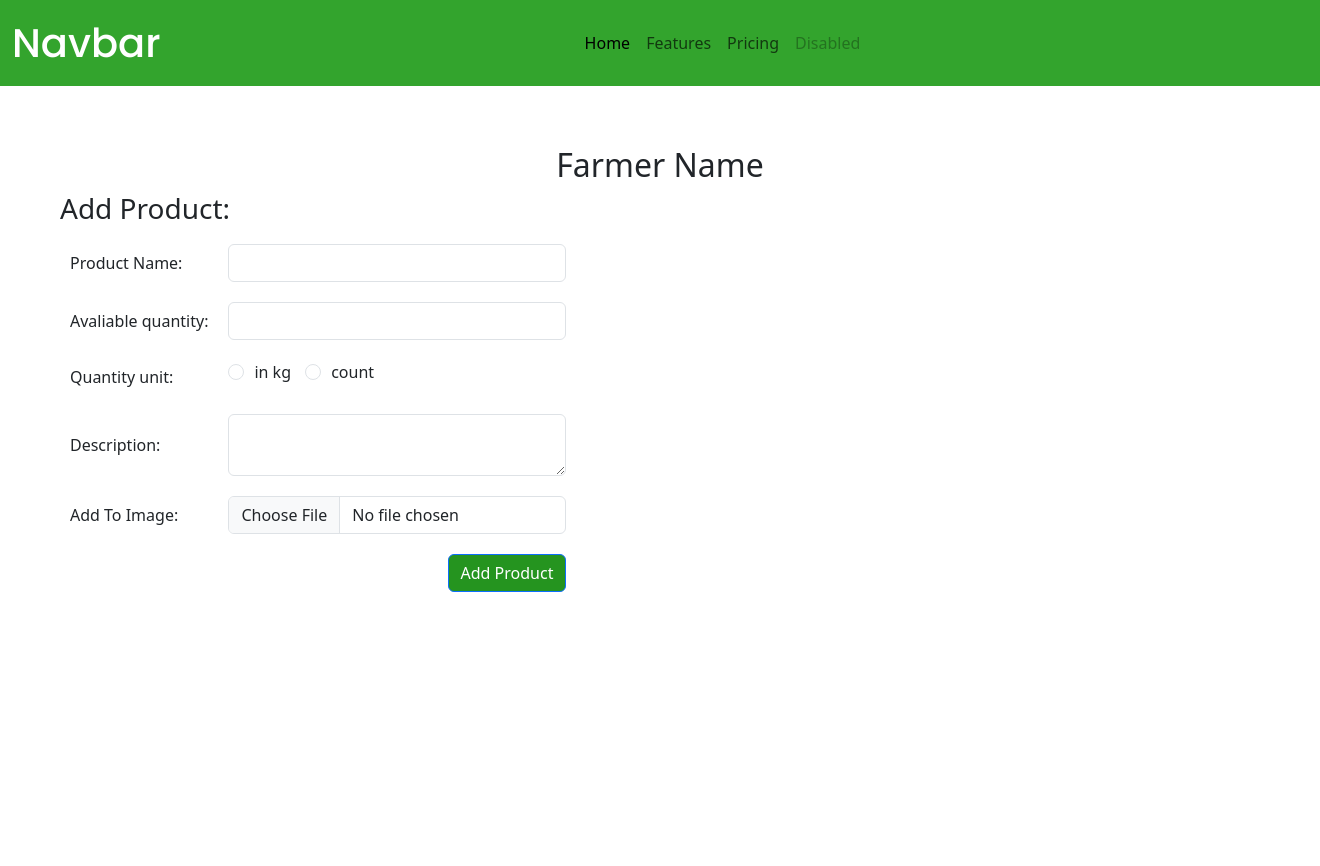
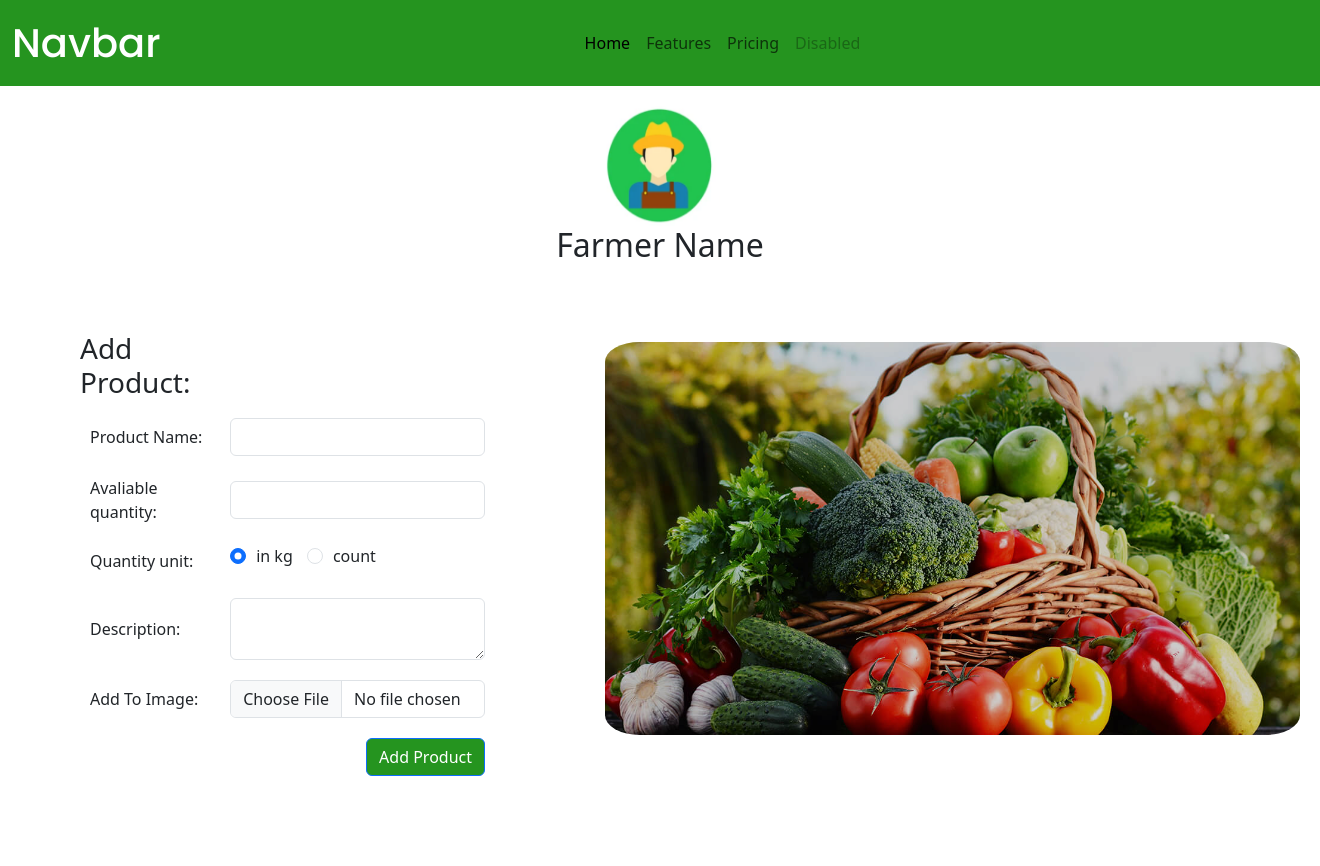
Before and after one commit to SJenush/FarmerConsumerDirectInteraction, a PHP site: page /AddProducts.php in a window 1320 px wide. Before the commit the page ends 592 px from the top, so only its background shows below. Run offline with PHP 8.4, Linux system fonts and the light colour scheme.

Commit message:
Images added and aligned

```diff
--- a/AddProducts.php
+++ b/AddProducts.php
@@ -29,10 +29,14 @@
     </div>
   </div>
 </nav>
-<div>
+<div class="contain">
+<center>
+       <img src="/static/img/farmer.png" class="ico">
+       <h2>Farmer Name</h2></center>
+<div class="flex-container">
+  <div>
+    <form class="form">
 
-    <form class="form">
-       <center> <h2>Farmer Name</h2></center>
         <h3 class="na">Add Product:</h3>
         <table>
             <tr class="rw">
@@ -42,7 +46,7 @@
                 <td>Avaliable quantity:</td><td><input type="number"class="form-control"></td>
             </tr>
             <tr class="rw">
-                <td>Quantity unit:</td><td><input type="radio"class="form-check-input" value="kg" name="unit"><label for="" class="form-check-label lab">in kg</label>
+                <td>Quantity unit:</td><td><input type="radio"class="form-check-input" value="kg" name="unit" checked><label for="" class="form-check-label lab">in kg</label>
                 <input type="radio"class="form-check-input" value="count" name="unit"><label class="form-check-label lab">count</label></td>
             </tr>
             <tr class="rw">
@@ -61,7 +65,12 @@
 
     </form>
 
+  </div>
+  <div class="img_box">
+    <img src="/static/img/veg.png" alt="" srcset="" class="img_cu">
+  </div>
 </div>
 
+</div>
 </body>
 </html>
--- a/static/css/addProduct_style.css
+++ b/static/css/addProduct_style.css
@@ -1,7 +1,9 @@
 
 .cu_nav{
-    background: rgb(51, 164, 45)!important;
+   background-color: rgb(37, 148, 31) !important;
     color: white;
+    position: sticky;
+    top: 0;
 }
 .cu_Ti{
     font-size: 40px !important;
@@ -20,6 +22,20 @@
     padding: 10px;
     padding-top: 0px;
 }
+.flex-container{
+    display: flex;
+    justify-content: space-around;
+}
+.contain{
+    margin: 20px;
+}
+.img_box{
+    margin-top:70px;
+    margin-left: 50px;
+}
+.img_cu{
+    border-radius: 5%;
+}
 .poppins-medium {
         font-family: "Poppins", sans-serif;
         font-weight: 500;
@@ -28,6 +44,10 @@
 .na{
     margin-right: 300px;
 }
+.ico{
+    width: 120px;
+    height: 120px;
+}
 form{
     padding: 60px;
 
```
Also changed, not shown: static/img/farmer.png (added), static/img/navbg.jpg (added), static/img/veg.png (added).
